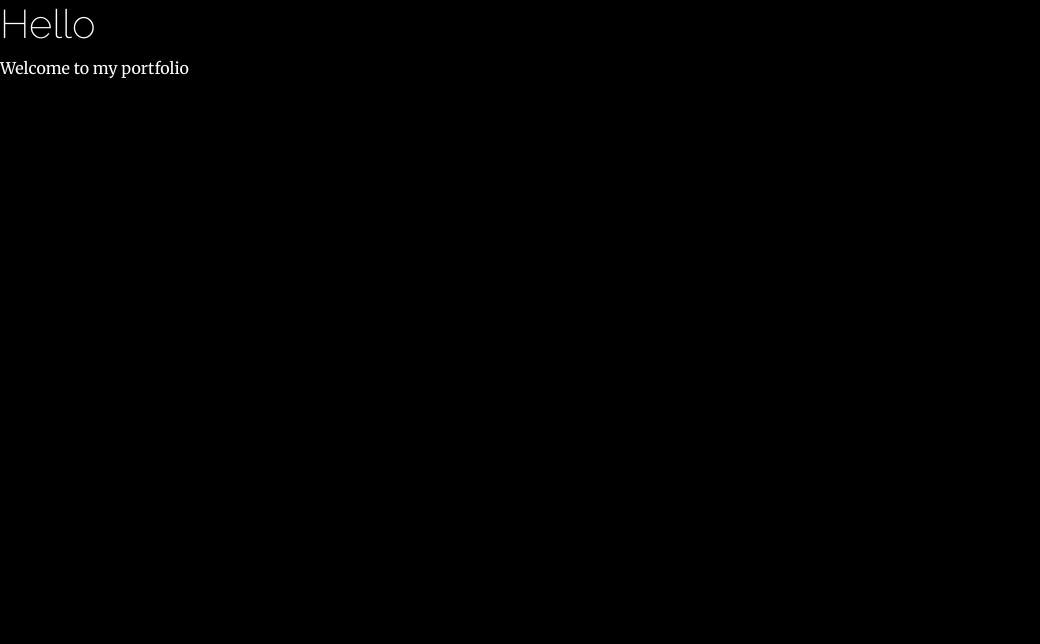
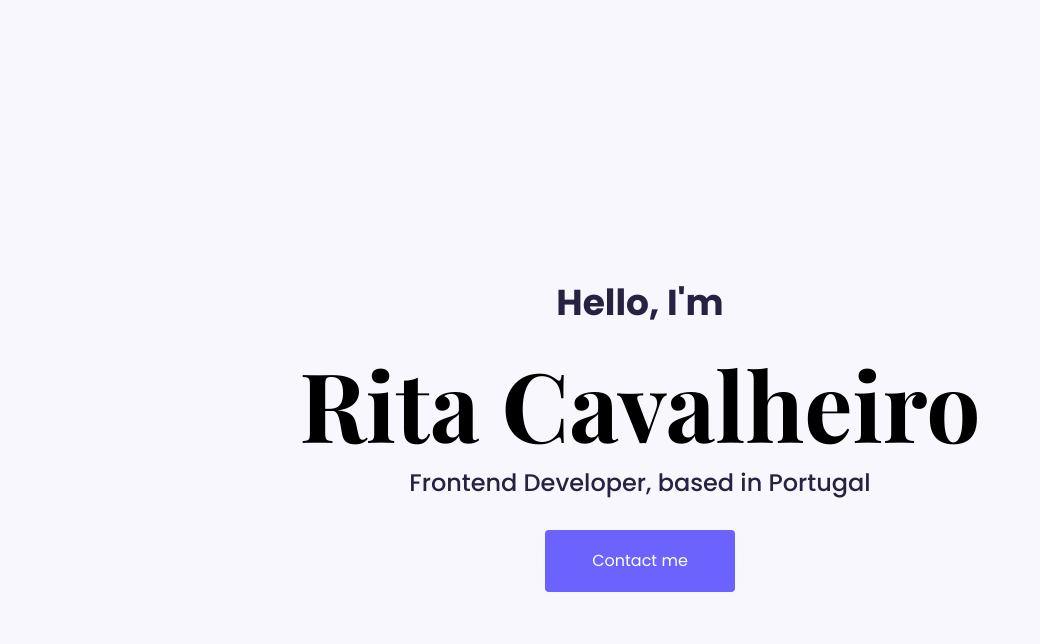
Before and after one commit to RitaCavalheiro/Homepage-reproduction, a plain HTML site: page index.html in a window 1280 px wide. Shown: the whole page, without its empty margins (0-1040 px from the left). Drawn offline with nearby package versions, Linux system fonts and the light colour scheme.

Commit message:
Turning figma design into code

```diff
--- a/index.html
+++ b/index.html
@@ -22,14 +22,24 @@
     <link rel="stylesheet" href="styles/style.css" />
     <link rel="preconnect" href="https://fonts.googleapis.com" />
     <link rel="preconnect" href="https://fonts.gstatic.com" crossorigin />
+    <link rel="preconnect" href="https://fonts.googleapis.com" />
+    <link rel="preconnect" href="https://fonts.gstatic.com" crossorigin />
+    <link rel="preconnect" href="https://fonts.googleapis.com" />
+    <link rel="preconnect" href="https://fonts.gstatic.com" crossorigin />
     <link
-      href="https://fonts.googleapis.com/css2?family=Merriweather:wght@300;400&family=Raleway:ital,wght@0,200;1,200&display=swap"
+      href="https://fonts.googleapis.com/css2?family=Playfair+Display:wght@700&family=Poppins:wght@400;500;700&display=swap"
       rel="stylesheet"
     />
     <title>Rita Cavalheiro's Portfolio</title>
   </head>
   <body>
-    <h1>Hello</h1>
-    <p>Welcome to my portfolio</p>
+    <div class="hero">
+      <p>Hello, I'm</p>
+      <h1>Rita Cavalheiro</h1>
+      <h2>Frontend Developer, based in Portugal</h2>
+      <div>
+        <a href="#" class="btn btn-branding"> Contact me</a>
+      </div>
+    </div>
   </body>
 </html>
--- a/styles/style.css
+++ b/styles/style.css
@@ -1,13 +1,40 @@
+:root {
+  --primary-color: #6c63ff;
+  --secondary-color: #f9f7fe;
+  --heading-font: "Playfair Display", serif;
+  --body-font: "Poppins", sans-serif;
+}
+
 body {
-  background-color: black;
+  font-family: var(--body-font);
+  color: #272142;
 }
 
 h1 {
-  color: white;
-  font-family: "Raleway", sans-serif;
+  color: black;
+  font-family: var(--heading-font);
+  font-size: 96px;
 }
 
+h2 {
+  font-size: 24px;
+}
 p {
+  font-size: 36px;
+  font-weight: 700;
+}
+
+.hero {
+  background: var(--secondary-color);
+  text-align: center;
+  padding-top: 276px;
+  padding-bottom: 271px;
+}
+
+.btn-branding {
+  background: var(--primary-color);
   color: white;
-  font-family: "Merriweather", serif;
+  padding: 18px 46px;
+  margin-top: 24px;
+  margin-bottom: 49px;
 }
```
